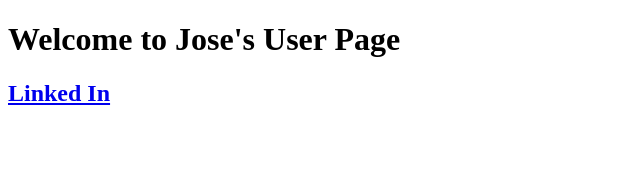
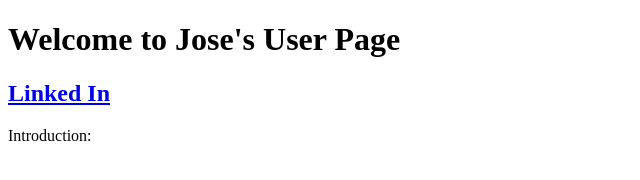
Before and after one commit to jfalconi-cavallini/wi21-cse110-lab3, a plain HTML site: page index.html in a window 1280 px wide. Shown: the whole page, without its empty margins (0-640 px from the left). Drawn offline with Linux system fonts and the light colour scheme.

Commit message:
Update index.html

```diff
--- a/index.html
+++ b/index.html
@@ -8,6 +8,6 @@
       <h1>Welcome to Jose's User Page</h1>
       <h2><a href="https://www.linkedin.com/in/jose-falconi-cavallini-9236b5156/">Linked In</a></h2>
     </header>
-
+    <p>Introduction:</p>
   </body>
 </html>
```
